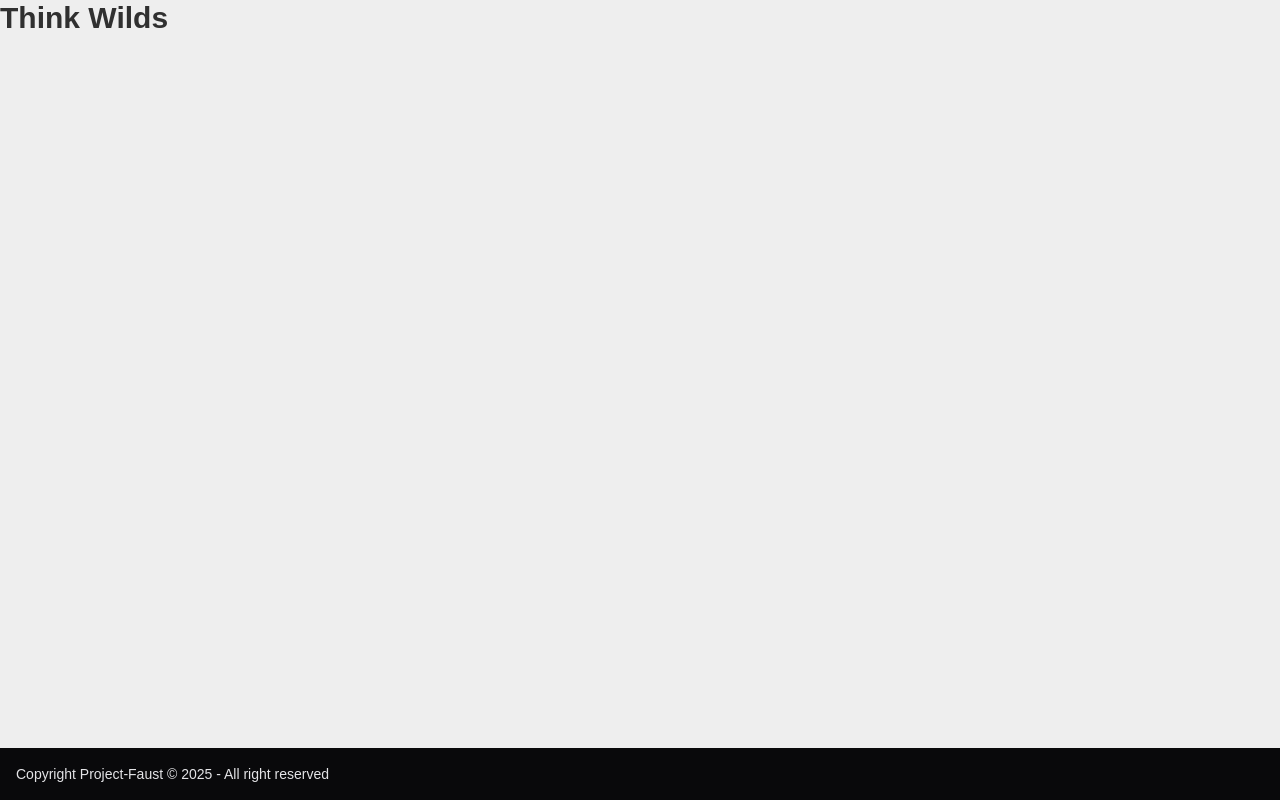
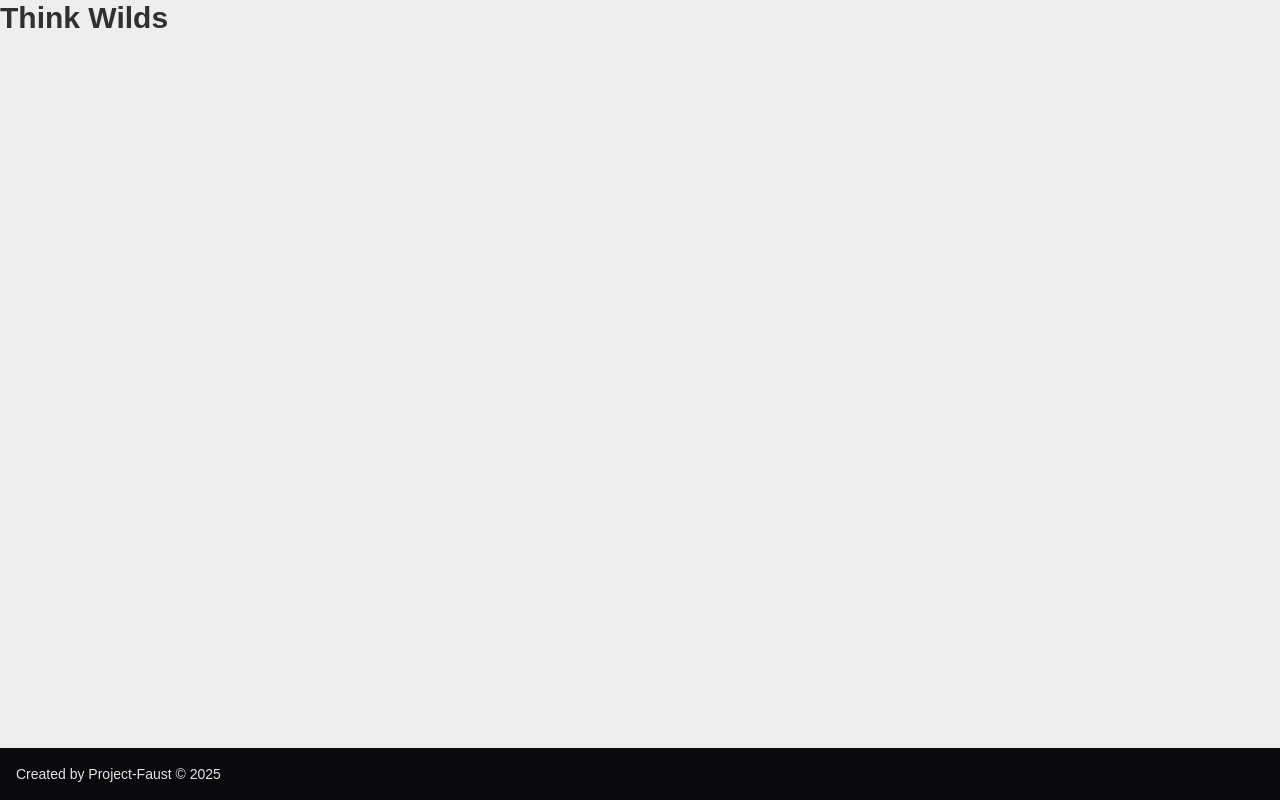
Before and after one commit to Project-Faust/think-wilds, a Next.js app: page / in a window 1280 px wide. Built offline with nearby package versions, Linux system fonts and the light colour scheme.

Commit message:
updated to remove copyright claim

```diff
--- a/src/app/components/Footer.tsx
+++ b/src/app/components/Footer.tsx
@@ -2,7 +2,7 @@ export default function Footer() {
     return (
         <footer className="footer sm:footer-horizontal bg-neutral text-neutral-content items-center p-4">
             <aside className="grid-flow-col items-center">
-                <p>Copyright Project-Faust © {new Date().getFullYear()} - All right reserved</p>
+                <p>Created by Project-Faust © {new Date().getFullYear()}</p>
             </aside>
             <nav className="grid-flow-col gap-4 md:place-self-center md:justify-self-end">
             </nav>
```
